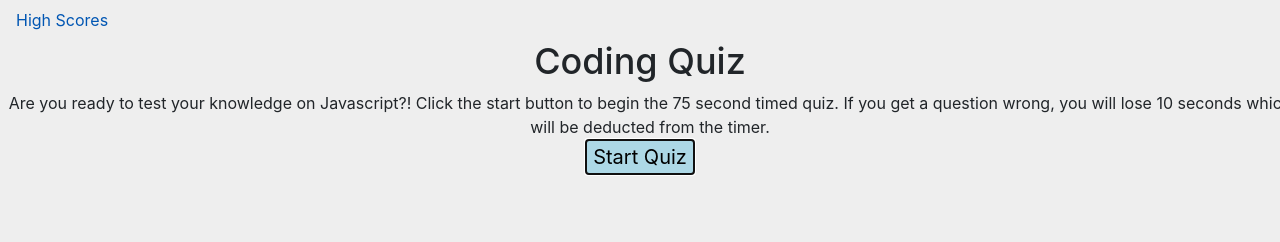
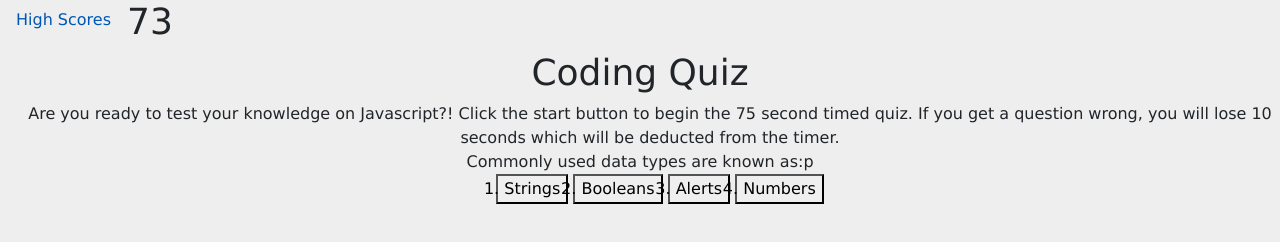
Before and after one commit to soltrenc/Code-Quiz, a plain HTML site: page index.html in a window 1280 px wide. Both pictures are taken after a click on the button "Start Quiz". Drawn offline with nearby package versions, Linux system fonts and the light colour scheme.

Commit message:
Pushing last changes to quiz for now, I tried

```diff
--- a/index.html
+++ b/index.html
@@ -7,6 +7,9 @@
         <title> Code Quiz </title>
         <nav class="nav">
             <a class="nav-link active" href="#">High Scores</a>
+            <div id="timer">
+                <h1 id="counter"> </h1>
+            </div>
         </nav>
 
 
@@ -15,7 +18,6 @@
     <link rel="stylesheet" href="https://stackpath.bootstrapcdn.com/bootstrap/4.4.1/css/bootstrap.min.css"
         integrity="sha384-Vkoo8x4CGsO3+Hhxv8T/Q5PaXtkKtu6ug5TOeNV6gBiFeWPGFN9MuhOf23Q9Ifjh" crossorigin="anonymous">
     <link rel="stylesheet" href="style.css">
-    <link rel="script" href="script.js">
 
 </head>
 
@@ -35,39 +37,22 @@
             <button id="start"> Start Quiz </button>
         </div>
         </p>
-        <div id="quiz" style="display :none;">
+
+        <div id="quiz">
             <p id="question"> </p>
-            <div id="timer">
-                <div id="counter"> 75 </div>
-            </div>
             <div id="answers">
-                <div class="answer" id="A" onclick="checkAnswer('A')"> A </div>
-                <div class="answer" id="B" onclick="checkAnswer('B')"> B </div>
-                <div class="answer" id="C" onclick="checkAnswer('C')"> C </div>
-                <div class="answer" id="D" onclick="checkAnswer('D')"> D </div>
+                <ol>
+                    <button id="0"> </button>
+                    <button id="1"> </button>
+                    <button id="2"> </button>
+                    <button id="3"> </button>
+                </ol>
             </div>
         </div>
 
     </div>
 
-    <script>
-        // Set the date we're counting down to
-        var countdownTimer = 100;
-
-        function start() {
-            console.log(countdownTimer);
-        }
-
-        console.log('button', document.querySelector('#start'));
-        document.querySelector("#start").addEventListener('click', function () {
-            setInterval(countdown, 6000);
-
-        })
-        function countdown() {
-            countdownTimer--;
-        }
-
-    </script>
+    <script src="script.js"> </script>
 
 </body>
 
--- a/script.js
+++ b/script.js
@@ -2,110 +2,103 @@ var start = document.getElementById("start");
 var quiz = document.getElementById("quiz");
 var question = document.getElementById("question");
 var counter = document.getElementById("counter");
-var timer = document.getElementById("timer");
 var progress = document.getElementById("progress");
 var highscores = document.getElementById("highscores");
 
-var answerA = document.getElementById("A");
-var answerB = document.getElementById("B");
-var answerC = document.getElementById("C");
-var answerD = document.getElementById("D");
+var answer0 = document.getElementById("0");
+var answer1 = document.getElementById("1");
+var answer2 = document.getElementById("2");
+var answer3 = document.getElementById("3");
 
 let questions = [
     {
         question: "Commonly used data types are known as:",
-        answerA: "Strings",
-        answerB: "Booleans",
-        answerC: "Alerts",
-        answerD: "Numbers",
+        answers: ["Strings",
+            "Booleans",
+            "Alerts",
+            "Numbers"],
         correct: "A"
     },
     {
         question: "The condition in an if else statement is enclosed within ____",
-        answerA: "Quotes",
-        answerB: "Curly Brackets",
-        answerC: "Parenthesis",
-        answerD: "Square Brackets",
+        answers: ["Quotes",
+            "Curly Brackets",
+            "Parenthesis",
+            "Square Brackets"],
         correct: "C"
     },
     {
         question: "Arrays in Javascript can be used to store ___",
-        answerA: "Numbers and Strings",
-        answerB: "Other Arrays",
-        answerC: "Booleans",
-        answerD: "All of the Above",
+        answers: ["Numbers and Strings",
+            "Other Arrays",
+            "Booleans",
+            "All of the Above"],
         correct: "D"
     },
     {
         question: "String values must be enclosed within ___ when being assigned to variables.",
-        answerA: "Commas",
-        answerB: "Curly Brackets",
-        answerC: "Quotes",
-        answerD: "Parenthesis",
+        answers: ["Commas",
+            "Curly Brackets",
+            "Quotes",
+            "Parenthesis"],
         correct: "C"
     },
     {
         question: "A very useful tool used during development and debugging for printing content to the debugger is:",
-        answerA: "Javascript",
-        answerB: "Terminal|Bash",
-        answerC: "For Loops",
-        answerD: "console.log",
+        answers: ["Javascript",
+            "Terminal|Bash",
+            "For Loops",
+            "console.log"],
         correct: "D"
     }
 ];
 
 var lastqIndex = questions.length - 1;
 var runningqIndex = 0;
+
 function renderQuestions() {
     var q = questions[runningqIndex];
-    question.innerHTML = "<p>" + q.question + "</p>";
-    answerA.innerHTML = q.answerA;
-    answerB.innerHTML = q.answerB;
-    answerC.innerHTML = q.answerC;
-    answerD.innerHTML = q.answerD;
+    console.log("Q", q.question);
+    let p = document.getElementById("question");
+    p.innerHTML = q.question;
+    document.getElementById("question").append("p");
+    for (var i = 0; i < 4; i++) {
+        let li = document.createElement("li");
+        li.innerHTML = q.answers[i];
+        document.getElementById(i).append(li);
+    }
+    startTimer();
+
 
 }
 
 runningqIndex = 0;
-renderQuestions();
-
 var score = 0;
 
-function checkAnswer(answer) {
-    if (questions[runningqIndex].correct == answer) {
-        score++;
-    } else {
-        answerIsWrong(deductTimer)
-    }
+function startTimer() {
+    var timer = 75;
+    console.log('button', document.querySelector('#start'));
+    var timerid = setInterval(function () {
+        timer--;
+        counter.innerHTML = timer;
+        console.log(timer);
+        if (timer <= 0) {
+            counter.innerHTML = "Time's Up!";
+            clearInterval(timerid);
+        } else {
+            if (runningqIndex < lastqIndex) {
+                runningqIndex++;
+            } else {
+                setTimeout(timer - 10);
+            }
+        }
+    }, 1000);
 }
-var timer = 75;
-var count = 0;
 
-function counterRender() {
-    if (count <= timer) {
-        counter.innerHTML = count;
-        count++;
-    }
-}
-    else {
-    count = 0;
-    wrongAnswer();
-    if (runningqIndex < lastqIndex) {
-        runningqIndex++;
-        questionRender();
-    } else {
-        setTimeout(timer - 10);
-    }
-    setInterval(counterRender, 7500);
-
-}
-start = document.getElementById("start").addEventListener("click", startQuiz);
-
-let Timer;
+start.addEventListener("click", startQuiz);
 
 function startQuiz() {
     start.style.display = "none";
-    counterRender();
-    questionRender();
+    renderQuestions();
     quiz.style.display = "block";
 }
--- a/style.css
+++ b/style.css
@@ -29,6 +29,31 @@ p {
 body {
     text-align: center;
     background-color: #eeeeee  ;
+    font-family: Verdana, Geneva, Tahoma, sans-serif;
 
 
 }
+
+#timer {
+    float:right;
+}
+
+.answer {
+    color: purple;
+}
+
+#A {
+    color:purple;
+}
+
+#B {
+    color:purple;
+}
+
+#C {
+    color:purple;
+}
+
+#D {
+    color:purple;
+}
```
